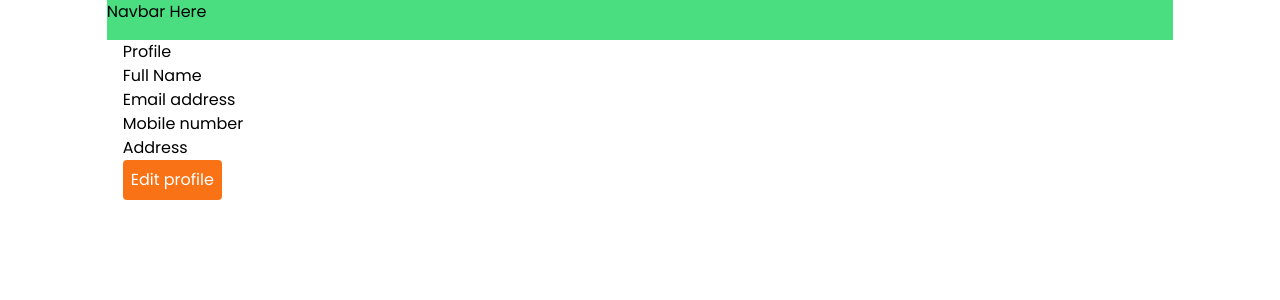
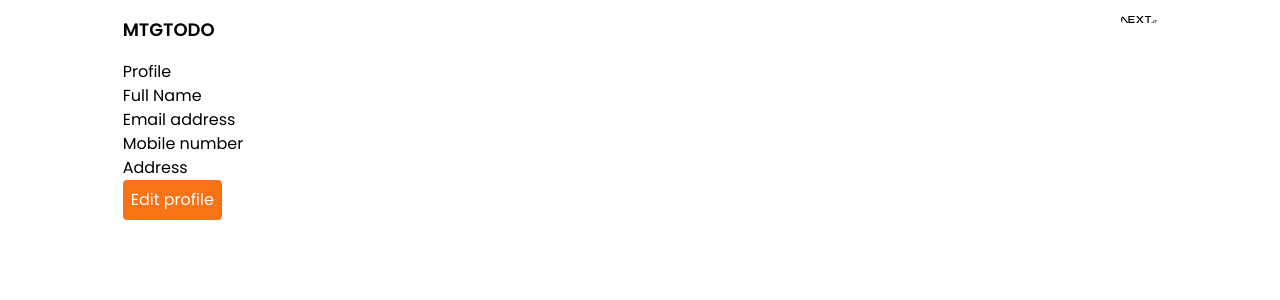
Before and after one commit to Sanaj2060/mtg-task-app, a Next.js app: page /profile in a window 1280 px wide. Shown: the top 300 px of the page. Built offline with nearby package versions, Linux system fonts and the light colour scheme; no server answers.

Commit message:
update in session management

```diff
--- a/src/app/auth/register/page.tsx
+++ b/src/app/auth/register/page.tsx
@@ -4,17 +4,19 @@ import { useState } from "react";
 import { useRouter } from "next/navigation";
 import PhoneInput from 'react-phone-input-2'
 import 'react-phone-input-2/lib/style.css'
+import { useSession } from "next-auth/react";
 
 // interface RegisterProps {
 //   sessionEmail: string;
 // }
 
-const Register = (props: any) => {
+const Register = () => {
+  const {data: session, status} = useSession();
   const [fullName, setFullName] = useState("");
-  const [email, setEmail] = useState(props.user?.email);
+  const [email, setEmail] = useState(session?.user?.email);
   const [phone, setPhone] = useState("");
   const [address, setAddress] = useState("");
-  const [googlepic, setGooglPic] = useState(props.user?.image);
+  const [googlepic, setGooglPic] = useState(session?.user?.image);
   const [isLoading, setIsLoading] = useState(false);
   const [error, setError] = useState<string | null>(null);
   const router = useRouter();
@@ -77,7 +79,7 @@ const Register = (props: any) => {
           <input
             id="email"
             type="email"
-            value={props.user?.email || ""}
+            value={session?.user?.email || ""}
             className="border p-2 w-full"
             required
             readOnly
--- a/src/app/component/navBar.tsx
+++ b/src/app/component/navBar.tsx
@@ -1,13 +1,14 @@
 "use client";
 import { Session } from "next-auth";
-import { signOut } from "next-auth/react";
+import { signOut, useSession } from "next-auth/react";
 import React, { useState, useEffect, useRef } from "react";
 import Image from "next/image";
 import Link from "next/link";
 import { VscSignOut } from "react-icons/vsc";
 import { CgProfile } from "react-icons/cg";
 
-const NavBar = (props: Session) => {
+const NavBar = () => {
+  const { data: session, status } = useSession();
   const [isDropdownOpen, setIsDropdownOpen] = useState(false);
   const dropdownRef = useRef<HTMLDivElement>(null);
 
@@ -42,12 +43,12 @@ const NavBar = (props: Session) => {
       <div className="text-lg font-semibold">MTGTODO</div>
       <div ref={dropdownRef} className="relative">
         <Image
-          src={props.user?.image ? props.user.image : "/next.svg"}
+          src={session?.user?.image ? session?.user.image : "/next.svg"}
           className="max-h-36 rounded-full w-9"
           width={0}
           height={0}
           sizes="100vw"
-          alt={`profile photo of ${props.user?.name}`}
+          alt={`profile photo of ${session?.user?.name}`}
           onClick={handleDropdownToggle}
         />
         {isDropdownOpen && (
@@ -55,18 +56,18 @@ const NavBar = (props: Session) => {
             <div className="flex gap-6">
               <div className="mb-2">
                 <Image
-                  src={props.user?.image ? props.user.image : "/next.svg"}
+                  src={session?.user?.image ? session?.user.image : "/next.svg"}
                   className="max-h-36 rounded-full w-[60px]"
                   width={0}
                   height={0}
                   sizes="100vw"
-                  alt={`profile photo of ${props.user?.name}`}
+                  alt={`profile photo of ${session?.user?.name}`}
                   onClick={handleDropdownToggle}
                 />
               </div>
               <div className="flex flex-col items-start justify-start">
-                <p>{props.user?.name}</p>
-                <p className="text-xs text-gray-500">{props.user?.email}</p>
+                <p>{session?.user?.name}</p>
+                <p className="text-xs text-gray-500">{session?.user?.email}</p>
               </div>
             </div>
             <div className="w-full flex flex-col items-start">
--- /dev/null
+++ b/src/app/component/sessionProviderWrapper.tsx
@@ -0,0 +1,14 @@
+// src/components/SessionProviderWrapper.tsx
+"use client";
+
+import { SessionProvider } from "next-auth/react";
+import { ReactNode } from "react";
+
+interface Props {
+  children: ReactNode;
+  session: any;
+}
+
+export default function SessionProviderWrapper({ children, session }: Props) {
+  return <SessionProvider session={session}>{children}</SessionProvider>;
+}
--- a/src/app/component/taskCard.tsx
+++ b/src/app/component/taskCard.tsx
@@ -31,7 +31,6 @@ const TaskCard: React.FC<{ id: string, duedate: Date }> = ({ id, duedate }) => {
                   className="block w-4 h-4 text-green-500 mr-2"
                   alt="calendar"
                 />
-                {/* <p className="text-sm {}">{relativeDate.dateText}</p> */}
                 <p className={relativeDate.textColor}>{relativeDate.dateText}</p>
               </div>
             </div>
--- a/src/app/layout.tsx
+++ b/src/app/layout.tsx
@@ -2,6 +2,9 @@ import type { Metadata } from "next";
 import { Inter } from "next/font/google";
 import "./globals.css";
 import { poppins } from "./ui/fonts";
+import SessionProviderWrapper from "./component/sessionProviderWrapper";
+import { getServerSession } from "next-auth";
+import { options } from "./api/auth/[...nextauth]/auth";
 
 const inter = Inter({ subsets: ["latin"] });
 
@@ -10,14 +13,17 @@ export const metadata: Metadata = {
   description: "mateng to-do app",
 };
 
-export default function RootLayout({
+export default async function RootLayout({
   children,
 }: Readonly<{
   children: React.ReactNode;
 }>) {
+  const session = await getServerSession(options)
   return (
     <html lang="en">
-      <body className={poppins.className}>{children}</body>
+      <body className={poppins.className}>
+        <SessionProviderWrapper session={session}>{children}</SessionProviderWrapper>
+      </body>
     </html>
   );
 }
--- a/src/app/page.tsx
+++ b/src/app/page.tsx
@@ -6,6 +6,7 @@ import Register from "./auth/register/page";
 import TaskCardWrapper from "./component/taskCardWrapper";
 
 export default async function Home() {
+  // const {data: session, status} = getSession();
   const session = await getServerSession(options);
   if (!session) {
     redirect("/auth/login?callback=/");
@@ -13,13 +14,13 @@ export default async function Home() {
   const userEmail = session.user?.email;
   const dbUser = session?.dbUser;
   if (userEmail && !dbUser) {
-    return <Register {...session} />;
+    return <Register />;
   }
 
   return (
     <main className="w-full flex flex-col items-center min-h-screen">
       <div className="w-full lg:w-5/6">
-        <NavBar {...session} />
+        <NavBar />
         <div className="px-4">
           <div className="text-2xl font-bold ">
             <h2>Active Tasks for {session.dbUser?.fullname}</h2>
--- a/src/app/profile/page.tsx
+++ b/src/app/profile/page.tsx
@@ -1,17 +1,17 @@
 "use client";
 import React, { useState } from "react";
+import TextInput from "../component/textInput";
 import NavBar from "../component/navBar";
-import { getServerSession } from "next-auth";
-import { options } from "../api/auth/[...nextauth]/auth";
-import TextInput from "../component/textInput";
+import { useSession } from "next-auth/react";
 
 const Page = () => {
+  const {data: session, status} = useSession();
   const [showEditProfile, setShowEditProfile] = useState(false);
 
   return (
     <div className="flex flex-col w-full min-h-screen items-center">
       <div className="w-full lg:w-5/6">
-        <div className="bg-green-400 w-full h-10">Navbar Here</div>
+        <NavBar />
         <div className="px-4">
           <p>Profile</p>
           <p>Full Name</p>
```
Also changed, not shown: 1 other file (tests, documents, lock files or other folders).
